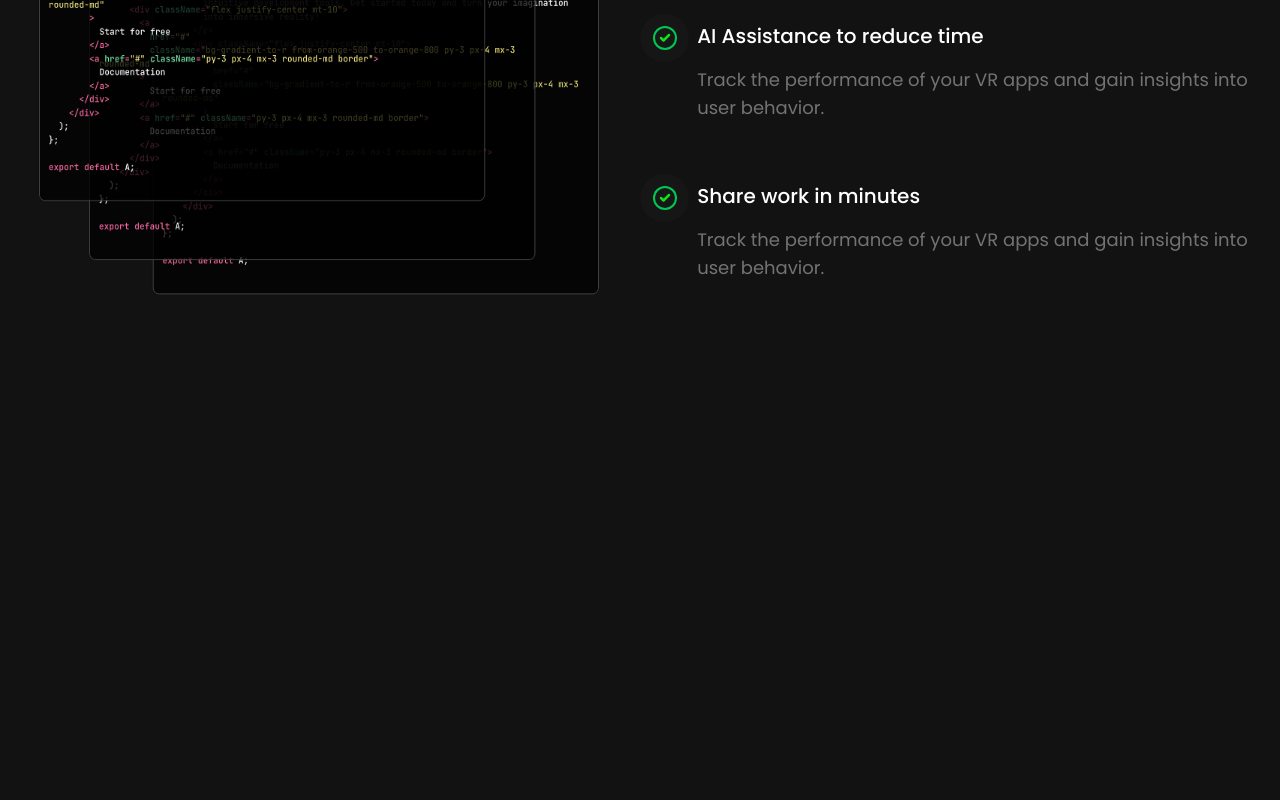
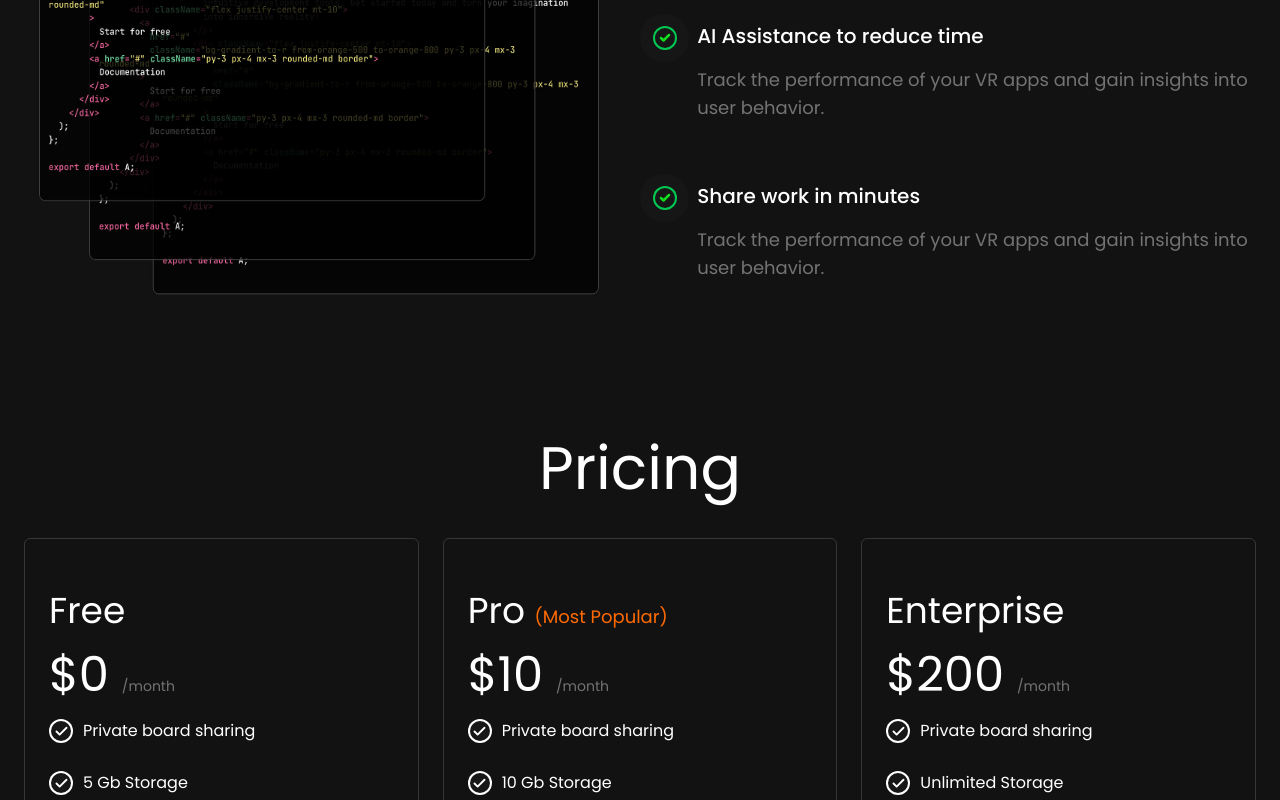
Before and after one commit to A-M-Ahmed/VirtualH, a React (Vite) app: page / in a window 1280 px wide. Shown: the part 2000-2800 px from the top of the page. Before the commit the page ends 2374 px from the top, so only its background shows below. Built offline with nearby package versions, Linux system fonts and the light colour scheme.

Commit message:
Adding Testmonails

```diff
--- a/src/App.jsx
+++ b/src/App.jsx
@@ -1,17 +1,21 @@
 import FeatureSection from "./components/FeatureSection";
 import HeroSection from "./components/HeroSection";
 import Navbar from "./components/Navbar";
+import PricingSection from "./components/PricingSection";
+import Testimonial from "./components/Testomonial";
 import WorkFlowSection from "./components/WorkFlowSection";
 
 function App() {
   return (
     <>
       <Navbar />
-      <div className="mx-auto max-w-7xl px-6 pt-15">
+      <main className="mx-auto max-w-7xl px-6 pt-15">
         <HeroSection />
         <FeatureSection />
         <WorkFlowSection />
-      </div>
+        <PricingSection />
+        <Testimonial />
+      </main>
     </>
   );
 }
--- /dev/null
+++ b/src/components/PricingSection.jsx
@@ -0,0 +1,41 @@
+import React from "react";
+import { pricingOptions } from "../constants";
+import { Check } from "lucide-react";
+
+const PricingSection = () => {
+  return (
+    <div className="my-6 py-3 md:my-15">
+      <h3 className="my-4 text-center text-4xl md:text-5xl lg:text-6xl">
+        Pricing{" "}
+      </h3>
+      <div className="flex md:space-x-6 mt-10 flex-col md:flex-row space-y-6 md:space-y-0 md:items-center">
+        {pricingOptions.map((price, ind) => (
+          <div key={ind} className="rounded-md border border-neutral-700/80 py-8 px-6 w-full md:w-1/3">
+            <h3 className={`my-2 text-2xl md:text-3xl lg:text-4xl md:my-5 `}>{price.title} <span className="text-orange-500 text-lg">
+               {ind == 1 ? "(Most Popular)" : ""} </span></h3>
+            <p className="text-2xl md:text-3xl lg:text-5xl my-5">
+              {price.price}{" "}
+              <span className="text-sm text-neutral-500">/month</span>
+            </p>
+            <ul className="flex flex-col space-y-7 my-4">
+              {price.features.map((fet, ind) => (
+                <li key={ind} className="flex ">
+                  <div className="h-6 w-6 rounded-full bg-white p-0.5 mr-2.5">
+                    <div className="bg-neutral-900 w-full h-full rounded-full flex justify-center items-center">
+
+                    <Check color="#fff" strokeWidth={3} size={15} />
+                    </div>
+                  </div>
+                  {fet}
+                </li>
+              ))}
+            </ul>
+            <button className="py-3 px-4 border border-red-400/40 rounded-md w-full my-6">Subscribe</button>
+          </div>
+        ))}
+      </div>
+    </div>
+  );
+};
+
+export default PricingSection;
--- /dev/null
+++ b/src/components/Testomonial.jsx
@@ -0,0 +1,40 @@
+import React from 'react'
+import { testimonials } from '../constants'
+
+const Testimonial = () => {
+  return (
+    <div>
+        <h3 className="my-4 text-center text-4xl md:text-5xl lg:text-6xl">
+        What People are saying
+      </h3>
+      {/* //* Comments people */}
+      <div className='py-11'>
+        <div className='grid grid-cols-1 md:grid-cols-2 lg:grid-cols-3 gap-4 '>
+          {
+            testimonials.map(testM => (
+              <div key={testM.user} className='shadow-md border border-gray-600 rounded-md  p-6 pb-4 bg-gray-900/20 '>
+
+                <p className='text-sm tracking-tight  text-white/70 mb-2'>{testM.text}</p>
+                <div className='flex space-x-6 mt-3'>
+                  {/* //* Image of the user */}
+                  <div className='w-12 h-12 rounded-full border border-white/55'>
+
+                  <img className='w-full h-full rounded-full object-cover' src={testM.image} alt={testM.user} />
+                  </div>
+                  {/* //* Content */}
+                  <div>
+              <h3>{testM.user}</h3>
+              <p className='text-gray-700 font-medium'>{testM.company}</p>
+                  </div>
+                </div>
+              </div>
+            ))
+          }
+        </div>
+
+      </div>
+    </div>
+  )
+}
+
+export default Testimonial
```
